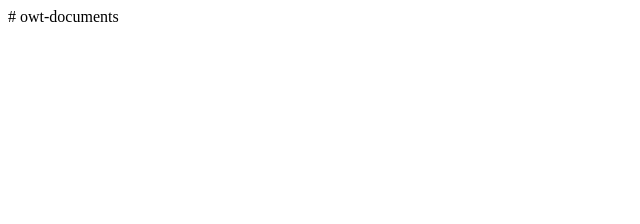
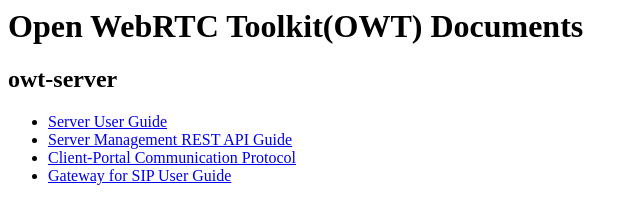
Before and after one commit to cgetc/owt-documents, a plain HTML site: page index.html in a window 1280 px wide. Shown: the whole page, without its empty margins (0-640 px from the left). Drawn offline with Linux system fonts and the light colour scheme.

Commit message:
add link

```diff
--- a/index.html
+++ b/index.html
@@ -1 +1,10 @@
-# owt-documents
+<h1>Open WebRTC Toolkit(OWT)  Documents</h1>
+<section>
+  <h2>owt-server</h2>
+  <ul>
+    <li><a href="owt-server/confSverHtml/index.html">Server User Guide</a></li>
+    <li><a href="owt-server/restHtml/index.html">Server Management REST API Guide</a></li>
+    <li><a href="owt-server/cpHtml/index.html">Client-Portal Communication Protocol</a></li>
+    <li><a href="owt-server/sipHtml/index.html">Gateway for SIP User Guide</a></li>
+  </ul>
+</section>
```
